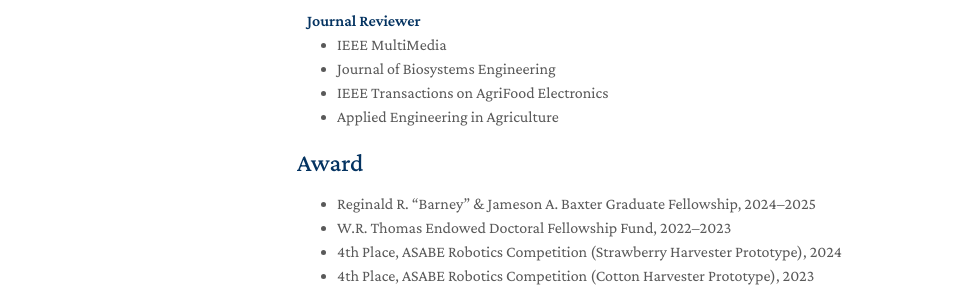
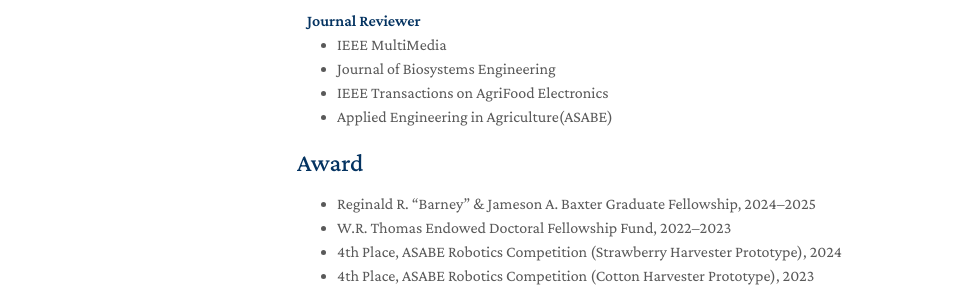
Before and after one commit to yihongfeng/yihongfeng.github.io, a Jekyll site: the page built from index.md, in a window 1280 px wide and 900 px high, scrolled down 1238 px. Shown: the part 474-774 px from the top of the window, without its empty margins (173-1131 px from the left). Built offline with Jekyll 4.4.1, drawn with Linux system fonts in a browser that asks for light colours; a style sheet for code colours, icons or effects is not loaded; our own code applies the rules of GitHub Pages for plain Markdown files.

Commit message:
Update link text for Applied Engineering in Agriculture

```diff
--- a/_includes/services.md
+++ b/_includes/services.md
@@ -4,5 +4,5 @@
   <li><a href="https://www.computer.org/csdl/magazine/mu"><autocolor>IEEE MultiMedia</autocolor></a></li>
   <li><a href="https://link.springer.com/journal/42853"><autocolor>Journal of Biosystems Engineering</autocolor></a></li>
   <li><a href="https://ieee-sensors.org/publications/ieee-transactions-on-agrifood-electronics/"><autocolor>IEEE Transactions on AgriFood Electronics</autocolor></a></li>
-  <li><a href="https://asabe.org/applied"><autocolor>Applied Engineering in Agriculture</autocolor></a></li>
+  <li><a href="https://asabe.org/applied"><autocolor>Applied Engineering in Agriculture(ASABE)</autocolor></a></li>
 </ul>
```
